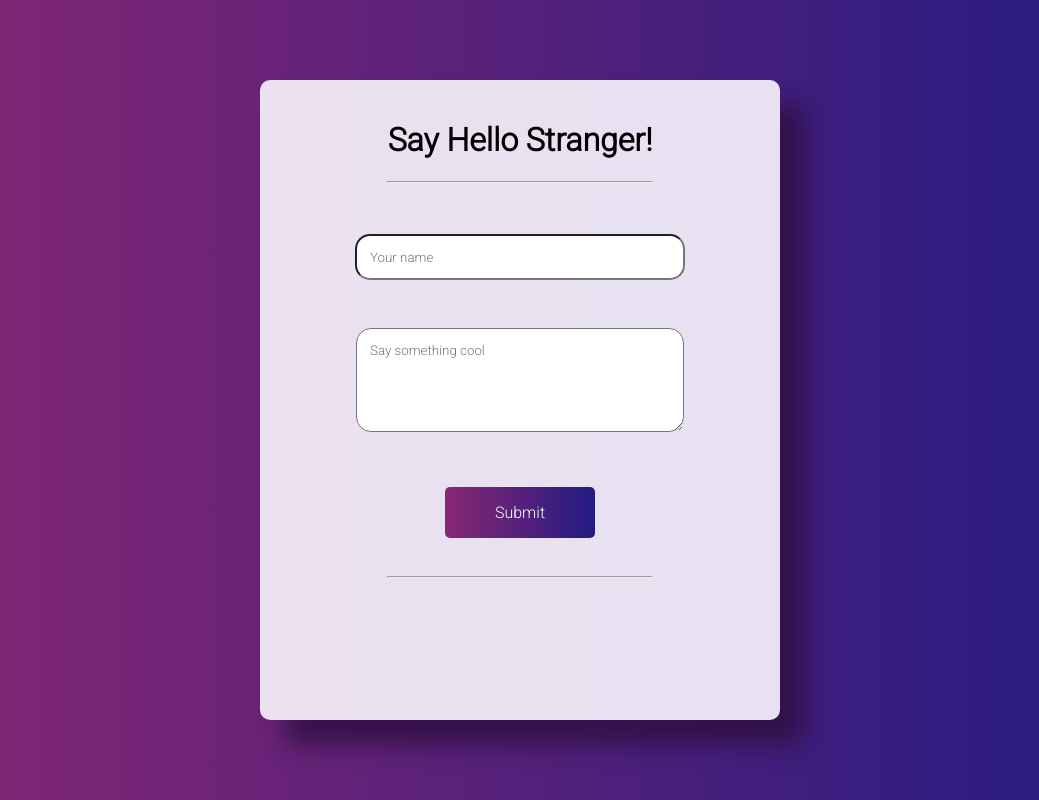
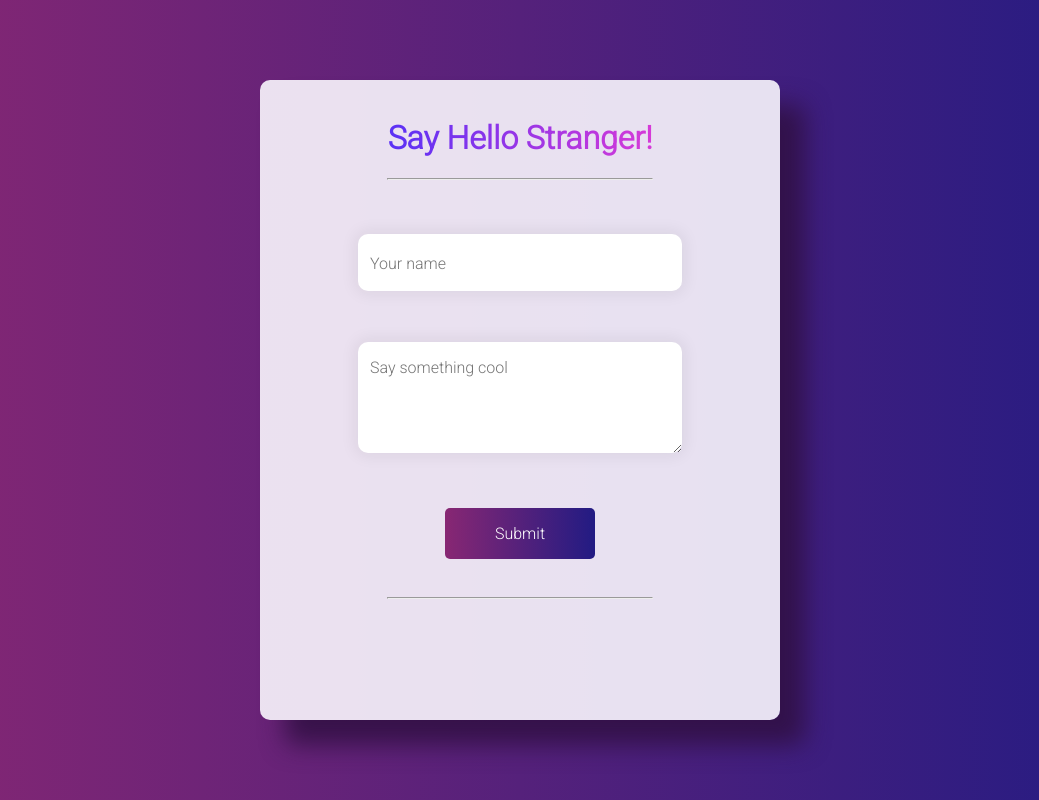
Before and after one commit to sakikout/Projects-PHP-and-JS-, a PHP site: page / in a window 1280 px wide. Shown: the whole page, without its empty margins (120-1159 px from the left). Run offline with PHP 8.4, Linux system fonts and the light colour scheme.

Commit message:
Updated h1 gradient title

```diff
--- a/FormTest/main.css
+++ b/FormTest/main.css
@@ -20,6 +20,8 @@ body {
   padding: 0;
   background-image: linear-gradient(to right, rgb(136, 39, 115), rgb(34, 27, 131));
   overflow: hidden;
+  -webkit-text-size-adjust: 100%;
+  -webkit-font-smoothing: antialiased;
 }
 
 
@@ -34,6 +36,18 @@ body {
   height: 600px;
   width: 400px;
 
+
+}
+
+h1{
+  background: -webkit-linear-gradient( right,
+    rgb(255, 61, 206),
+    rgb(49, 46, 255)
+  );
+  -webkit-background-clip: text;
+  -webkit-text-fill-color: transparent;
+  text-align: center;
+  line-height: 1.1;
 
 }
 
@@ -64,12 +78,26 @@ body {
 }
 
 .inputs {
-  padding: 1em;
-  border-radius: 15px;
+  border-radius: 10px;
   display: inline block;
   position: relative;
   margin-top: 1em;
   width: 300px;
+
+  box-shadow:0 0 15px 4px rgba(0,0,0,0.06);
+  -webkit-appearance: none;
+  border: 0;
+  font-family: 'Roboto', sans-serif;
+  padding: 16px 12px 0 12px;
+  font-size: 16px;
+  font-weight: 400;
+}
+
+
+#user{
+  height: 26px;
+  text-align: left;
+  padding-bottom: 15px;
 }
 
 #mensagem {
@@ -133,6 +161,8 @@ form {
   animation-delay: 2.3s;
 }
 
+
+
 @keyframes move {
   0% {
     opacity: 0;
```
